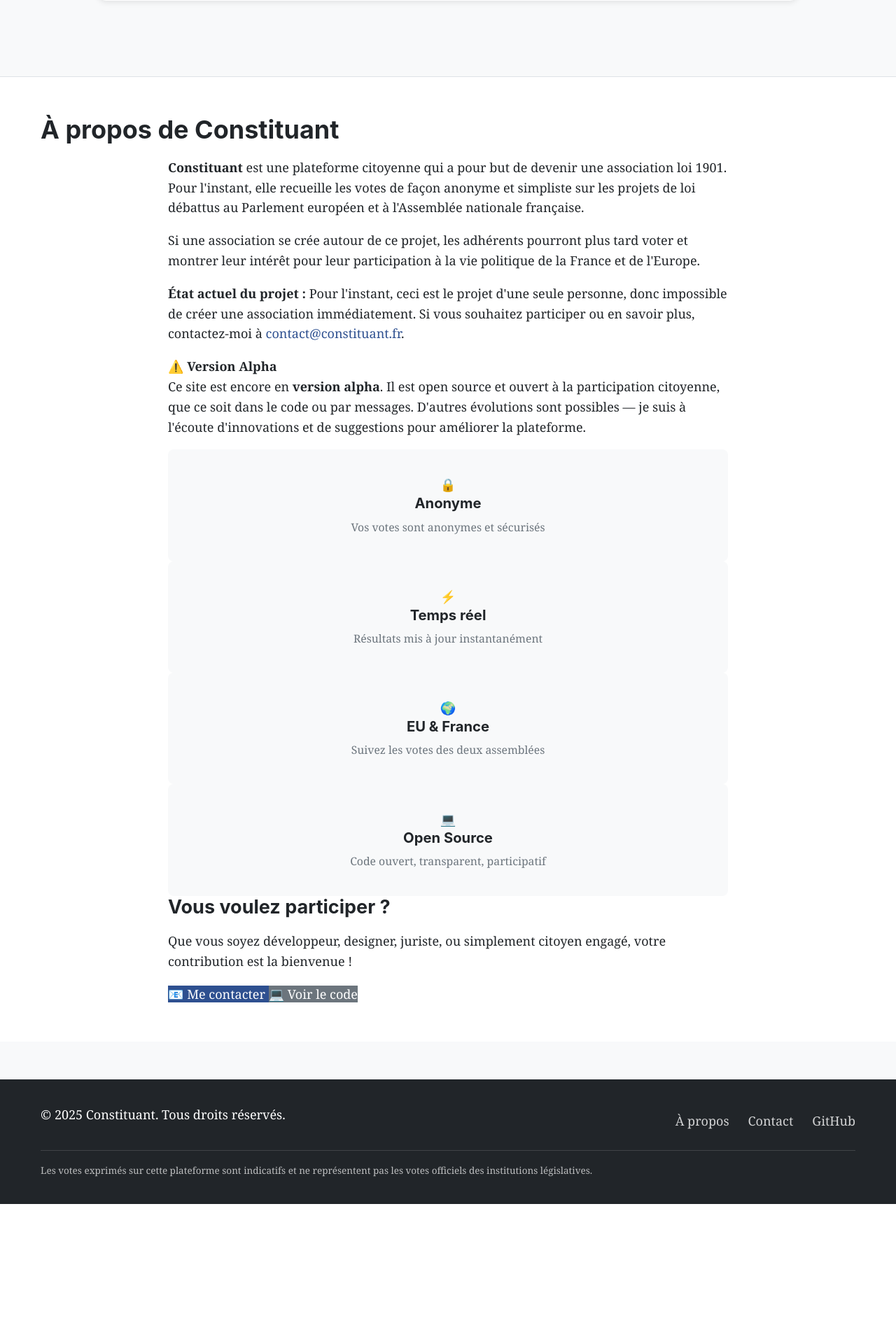
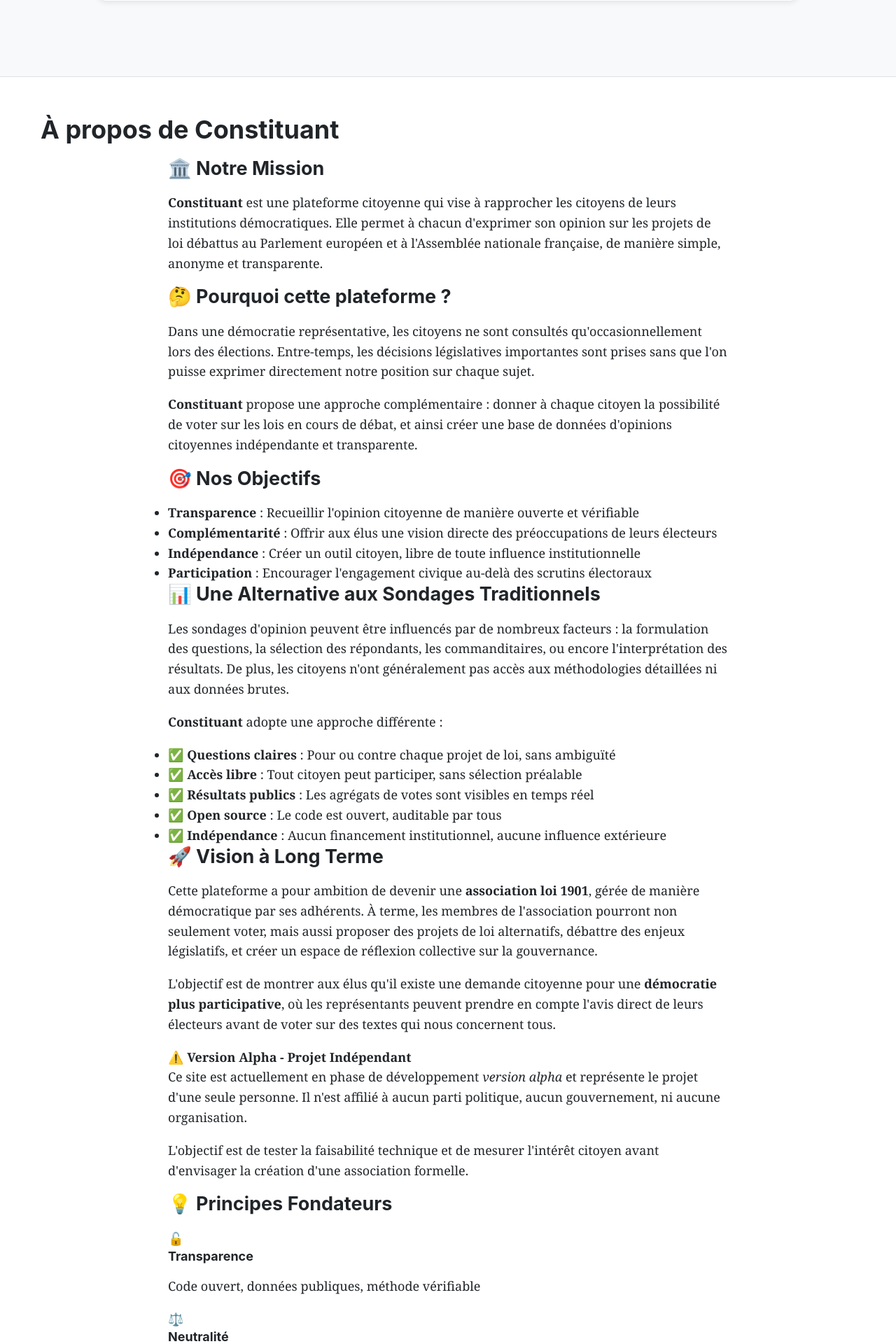
Before and after one commit to djassoRaph/constituant, a PHP site: page / in a window 1280 px wide. Shown: the part 3219-5139 px from the top of the page at 70% size. Before the commit the page ends 4939 px from the top, so only its background shows below. Run offline with PHP 8.4, Linux system fonts and the light colour scheme; data comes from the database, SQL or seed files in the repository; tables that the repository leaves empty hold one stand-in row (values such as "Sample post").

Commit message:
Incremental changes to explain further the project.

```diff
--- a/public_html/assets/css/style.css
+++ b/public_html/assets/css/style.css
@@ -185,6 +185,10 @@ code {
     color: var(--color-text-light);
     font-style: italic;
     margin: 0;
+}
+
+.italic {
+    font-style: italic;
 }
 
 .main-nav {
--- a/public_html/index.php
+++ b/public_html/index.php
@@ -113,61 +113,117 @@ require_once __DIR__ . '/config/config.php';
         <h2>À propos de Constituant</h2>
 
         <div class="about-content">
+            <h3>🏛️ Notre Mission</h3>
             <p>
-                <strong>Constituant</strong> est une plateforme citoyenne qui a pour but de devenir
-                une association loi 1901. Pour l'instant, elle recueille les votes de façon anonyme
-                et simpliste sur les projets de loi débattus au Parlement européen et à l'Assemblée
-                nationale française.
+                <strong>Constituant</strong> est une plateforme citoyenne qui vise à rapprocher les
+                citoyens de leurs institutions démocratiques. Elle permet à chacun d'exprimer son
+                opinion sur les projets de loi débattus au Parlement européen et à l'Assemblée
+                nationale française, de manière simple, anonyme et transparente.
             </p>
 
+            <h3>🤔 Pourquoi cette plateforme ?</h3>
             <p>
-                Si une association se crée autour de ce projet, les adhérents pourront plus tard
-                voter et montrer leur intérêt pour leur participation à la vie politique de la
-                France et de l'Europe.
+                Dans une démocratie représentative, les citoyens ne sont consultés qu'occasionnellement
+                lors des élections. Entre-temps, les décisions législatives importantes sont prises
+                sans que l'on puisse exprimer directement notre position sur chaque sujet.
+            </p>
+            <p>
+                <strong>Constituant</strong> propose une approche complémentaire : donner à chaque
+                citoyen la possibilité de voter sur les lois en cours de débat, et ainsi créer une
+                base de données d'opinions citoyennes indépendante et transparente.
             </p>
 
+            <div class="mission-box">
+                <h3>🎯 Nos Objectifs</h3>
+                <ul>
+                    <li><strong>Transparence</strong> : Recueillir l'opinion citoyenne de manière ouverte et vérifiable</li>
+                    <li><strong>Complémentarité</strong> : Offrir aux élus une vision directe des préoccupations de leurs électeurs</li>
+                    <li><strong>Indépendance</strong> : Créer un outil citoyen, libre de toute influence institutionnelle</li>
+                    <li><strong>Participation</strong> : Encourager l'engagement civique au-delà des scrutins électoraux</li>
+                </ul>
+            </div>
+
+            <h3>📊 Une Alternative aux Sondages Traditionnels</h3>
             <p>
-                <strong>État actuel du projet :</strong> Pour l'instant, ceci est le projet d'une
-                seule personne, donc impossible de créer une association immédiatement. Si vous
-                souhaitez participer ou en savoir plus, contactez-moi à
-                <a href="mailto:contact@constituant.fr">contact@constituant.fr</a>.
+                Les sondages d'opinion peuvent être influencés par de nombreux facteurs : la formulation
+                des questions, la sélection des répondants, les commanditaires, ou encore l'interprétation
+                des résultats. De plus, les citoyens n'ont généralement pas accès aux méthodologies
+                détaillées ni aux données brutes.
+            </p>
+            <p>
+                <strong>Constituant</strong> adopte une approche différente :
+            </p>
+            <ul>
+                <li>✅ <strong>Questions claires</strong> : Pour ou contre chaque projet de loi, sans ambiguïté</li>
+                <li>✅ <strong>Accès libre</strong> : Tout citoyen peut participer, sans sélection préalable</li>
+                <li>✅ <strong>Résultats publics</strong> : Les agrégats de votes sont visibles en temps réel</li>
+                <li>✅ <strong>Open source</strong> : Le code est ouvert, auditable par tous</li>
+                <li>✅ <strong>Indépendance</strong> : Aucun financement institutionnel, aucune influence extérieure</li>
+            </ul>
+
+            <h3>🚀 Vision à Long Terme</h3>
+            <p>
+                Cette plateforme a pour ambition de devenir une <strong>association loi 1901</strong>,
+                gérée de manière démocratique par ses adhérents. À terme, les membres de l'association
+                pourront non seulement voter, mais aussi proposer des projets de loi alternatifs,
+                débattre des enjeux législatifs, et créer un espace de réflexion collective sur la
+                gouvernance.
+            </p>
+            <p>
+                L'objectif est de montrer aux élus qu'il existe une demande citoyenne pour une
+                <strong>démocratie plus participative</strong>, où les représentants peuvent prendre
+                en compte l'avis direct de leurs électeurs avant de voter sur des textes qui nous
+                concernent tous.
             </p>
 
             <div class="alpha-notice">
-                <strong>⚠️ Version Alpha</strong>
+                <strong>⚠️ Version Alpha - Projet Indépendant</strong>
                 <p>
-                    Ce site est encore en <strong>version alpha</strong>. Il est open source et
-                    ouvert à la participation citoyenne, que ce soit dans le code ou par messages.
-                    D'autres évolutions sont possibles — je suis à l'écoute d'innovations et de
-                    suggestions pour améliorer la plateforme.
+                    Ce site est actuellement en phase de développement <span class="italic">version alpha</span>
+                    et représente le projet d'une seule personne. Il n'est affilié à aucun parti
+                    politique, aucun gouvernement, ni aucune organisation.
+                </p>
+                <p>
+                    L'objectif est de tester la faisabilité technique et de mesurer l'intérêt citoyen
+                    avant d'envisager la création d'une association formelle.
                 </p>
             </div>
 
-            <div class="features-grid">
-                <div class="feature">
+            <h3>💡 Principes Fondateurs</h3>
+            <div class="principles-grid">
+                <div class="principle">
+                    <span class="icon">🔓</span>
+                    <h4>Transparence</h4>
+                    <p>Code ouvert, données publiques, méthode vérifiable</p>
+                </div>
+                <div class="principle">
+                    <span class="icon">⚖️</span>
+                    <h4>Neutralité</h4>
+                    <p>Aucune influence politique, aucun biais dans les questions</p>
+                </div>
+                <div class="principle">
                     <span class="icon">🔒</span>
-                    <h3>Anonyme</h3>
-                    <p>Vos votes sont anonymes et sécurisés</p>
+                    <h4>Vie privée</h4>
+                    <p>Votes anonymes, pas de collecte de données personnelles</p>
                 </div>
-
-                <div class="feature">
-                    <span class="icon">⚡</span>
-                    <h3>Temps réel</h3>
-                    <p>Résultats mis à jour instantanément</p>
-                </div>
-
-                <div class="feature">
-                    <span class="icon">🌍</span>
-                    <h3>EU & France</h3>
-                    <p>Suivez les votes des deux assemblées</p>
-                </div>
-
-                <div class="feature">
-                    <span class="icon">💻</span>
-                    <h3>Open Source</h3>
-                    <p>Code ouvert, transparent, participatif</p>
+                <div class="principle">
+                    <span class="icon">🤝</span>
+                    <h4>Participation</h4>
+                    <p>Ouvert à tous, code modifiable, gouvernance collective</p>
                 </div>
             </div>
+
+            <h3>🛠️ Comment Participer ?</h3>
+            <p>
+                Ce projet est <strong>open source</strong> et ouvert à toutes les contributions :
+            </p>
+            <ul>
+                <li><strong>Citoyens</strong> : Votez, partagez, donnez votre avis</li>
+                <li><strong>Développeurs</strong> : Contribuez au code, proposez des améliorations</li>
+                <li><strong>Juristes</strong> : Aidez à comprendre les textes législatifs</li>
+                <li><strong>Communicants</strong> : Faites connaître la plateforme</li>
+                <li><strong>Analystes</strong> : Étudiez les données, proposez des visualisations</li>
+            </ul>
 
             <div class="participation-cta">
                 <h3>Vous voulez participer ?</h3>
@@ -180,9 +236,12 @@ require_once __DIR__ . '/config/config.php';
                         📧 Me contacter
                     </a>
                     <a href="https://github.com/constituant" class="btn-secondary" target="_blank" rel="noopener">
-                        💻 Voir le code
+                        💻 Voir le code source
                     </a>
                 </div>
+                <p class="disclaimer">
+                    <em>Ce projet est indépendant, non-partisan, et entièrement bénévole.</em>
+                </p>
             </div>
         </div>
     </div>
```
